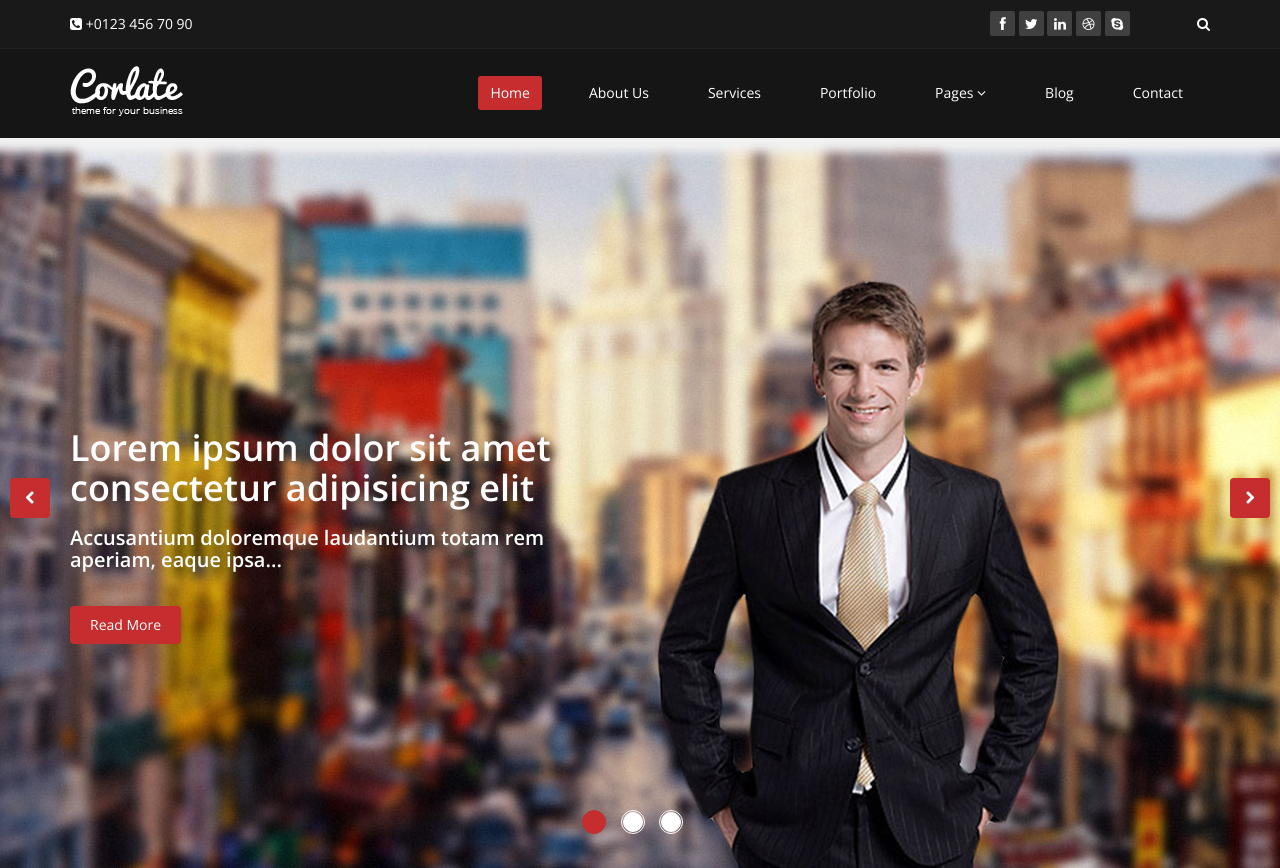
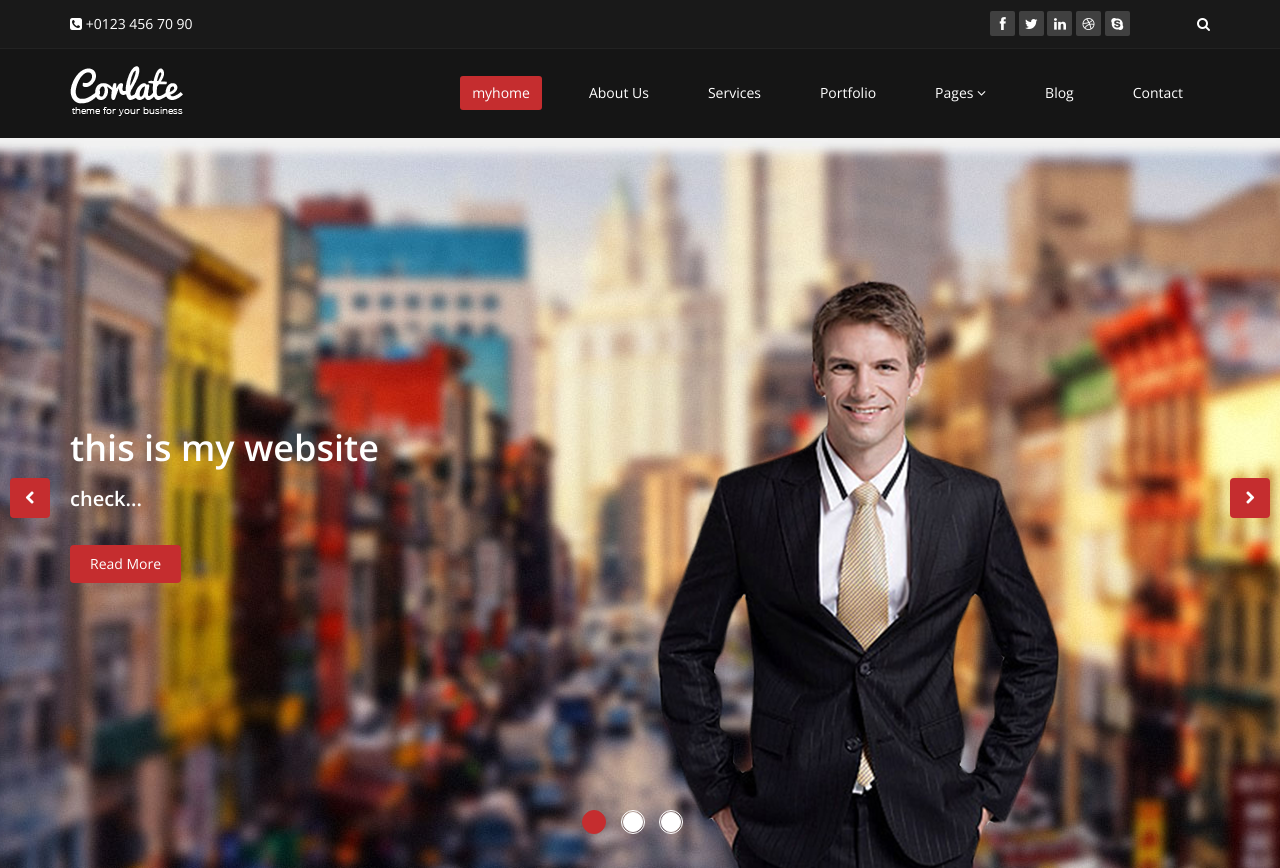
Before and after one commit to SayyanShaikh/SayyanShaikh.github.io, a plain HTML site: page index.html in a window 1280 px wide. Shown: the top 868 px of the page. Drawn offline with nearby package versions, Linux system fonts and the light colour scheme.

Commit message:
changed profile

```diff
--- a/index.html
+++ b/index.html
@@ -69,7 +69,7 @@
 
                 <div class="collapse navbar-collapse navbar-right">
                     <ul class="nav navbar-nav">
-                        <li class="active"><a href="index.html">Home</a></li>
+                        <li class="active"><a href="index.html">myhome</a></li>
                         <li><a href="about-us.html">About Us</a></li>
                         <li><a href="services.html">Services</a></li>
                         <li><a href="portfolio.html">Portfolio</a></li>
@@ -105,8 +105,8 @@
                         <div class="row slide-margin">
                             <div class="col-sm-6">
                                 <div class="carousel-content">
-                                    <h1 class="animation animated-item-1">Lorem ipsum dolor sit amet consectetur adipisicing elit</h1>
-                                    <h2 class="animation animated-item-2">Accusantium doloremque laudantium totam rem aperiam, eaque ipsa...</h2>
+                                    <h1 class="animation animated-item-1">this is my website</h1>
+                                    <h2 class="animation animated-item-2">check...</h2>
                                     <a class="btn-slide animation animated-item-3" href="#">Read More</a>
                                 </div>
                             </div>
```
